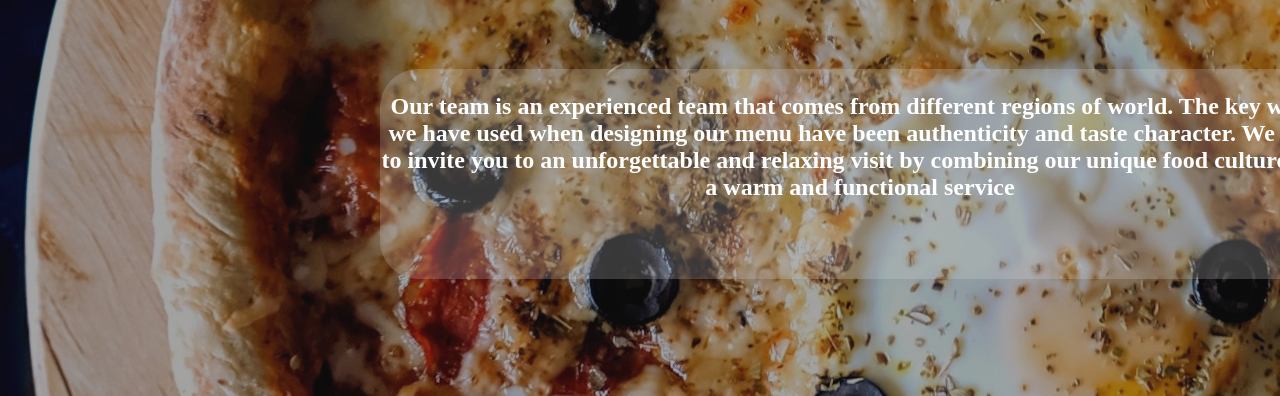
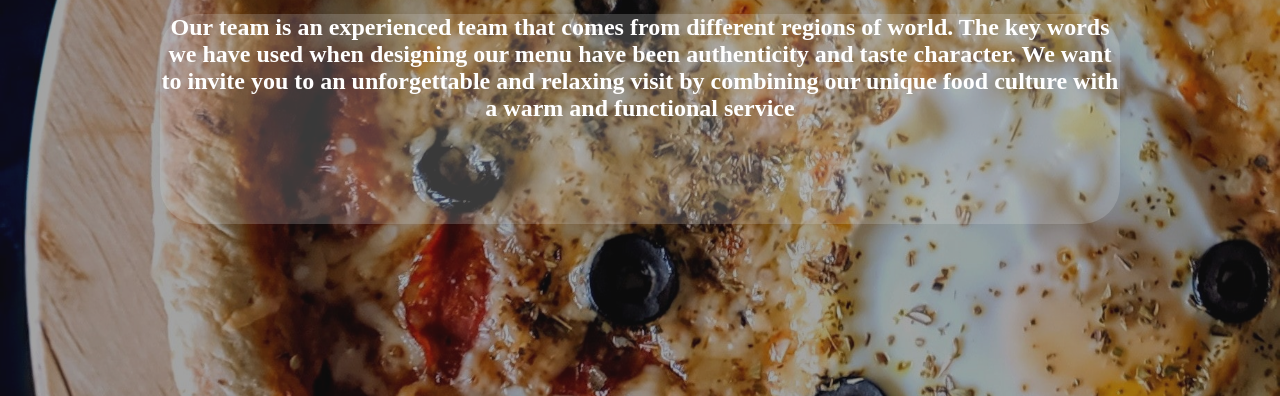
Before and after one commit to samuelllundberg/pizza, a plain HTML site: page pizza code/index.html in a window 1280 px wide. Shown: the part 404-800 px from the top of the page. Drawn offline with Linux system fonts and the light colour scheme; files whose address does not match are found by name; a web font is replaced by a local one.

Commit message:
Update style.css

```diff
--- a/pizza code/style.css
+++ b/pizza code/style.css
@@ -121,13 +121,10 @@ body{
 }
 
 .praghraph{
-    position: absolute;
     overflow: visible;
     text-align: center;
     width: 960px;
     height: 210px;
-    left: 380px;
-    top: 453px;
     font-size: 1.5rem;
 }
  .praghraph{
```
